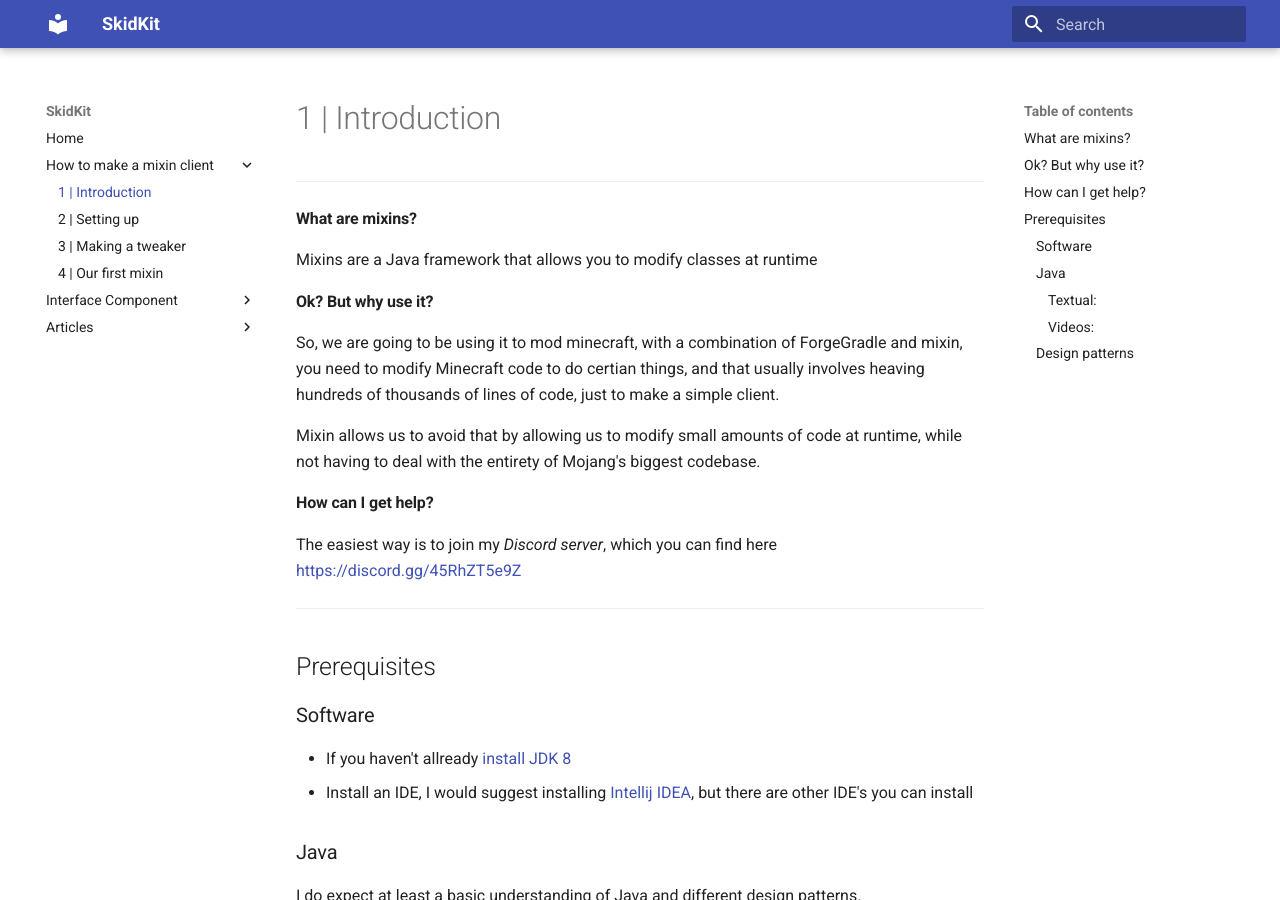
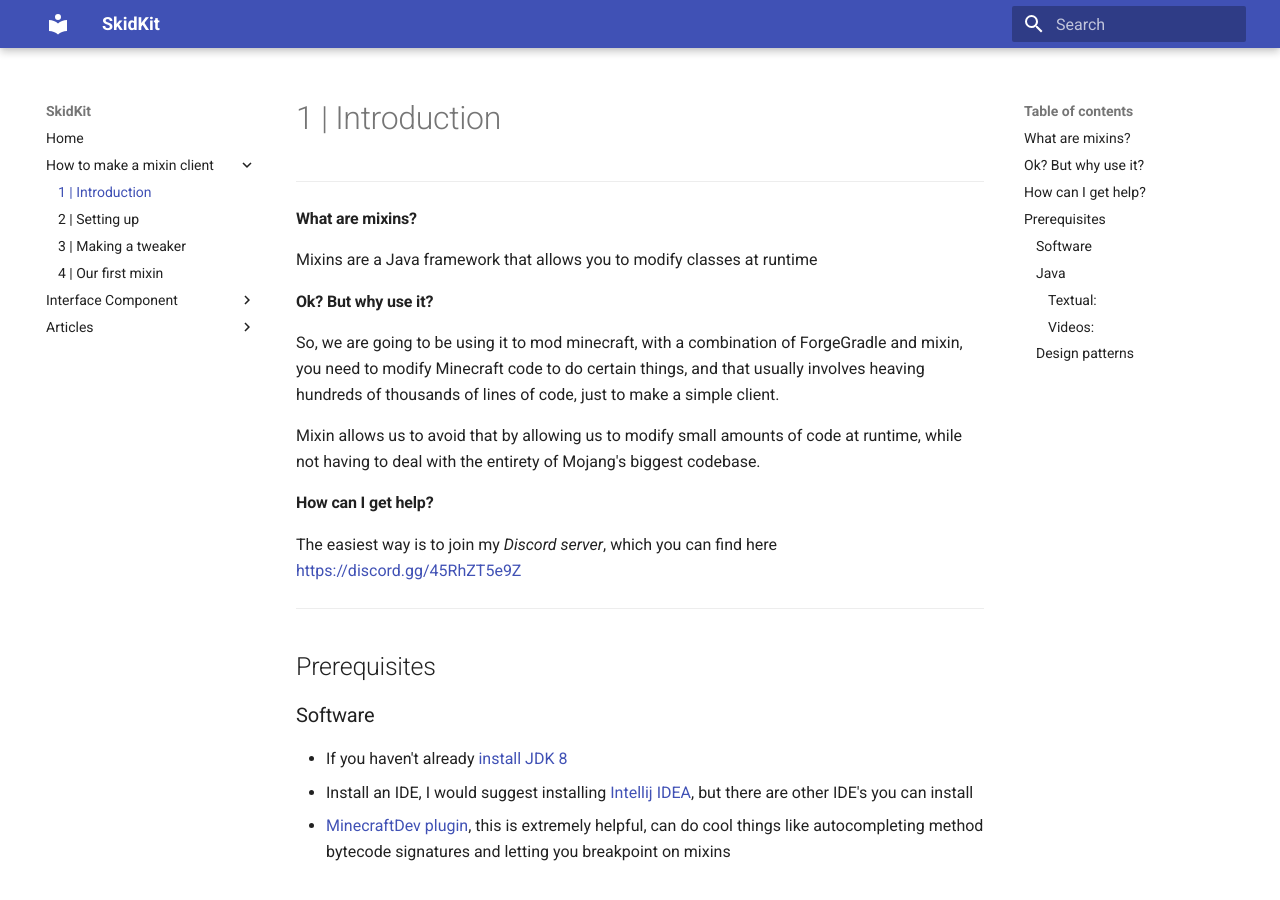
Before and after one commit to Prorok5247/Site, an MkDocs documentation site: the page built from docs/MixinClientTutorial/introduction.md, in a window 1280 px wide and 900 px high. Built offline with MkDocs 1.6.1 and Material for MkDocs 9.7.7, drawn with Linux system fonts in a browser that asks for light colours.

Commit message:
Fixed spelling fucking hell lol

```diff
--- a/docs/MixinClientTutorial/introduction.md
+++ b/docs/MixinClientTutorial/introduction.md
@@ -4,7 +4,7 @@
 Mixins are a Java framework that allows you to modify classes at runtime
 
 #### Ok? But why use it?
-So, we are going to be using it to mod minecraft, with a combination of ForgeGradle and mixin, you need to modify Minecraft code to do certian things, and that usually involves heaving hundreds of thousands of lines of code, just to make a simple client.
+So, we are going to be using it to mod minecraft, with a combination of ForgeGradle and mixin, you need to modify Minecraft code to do certain things, and that usually involves heaving hundreds of thousands of lines of code, just to make a simple client.
 
 Mixin allows us to avoid that by allowing us to modify small amounts of code at runtime, while not having to deal with the entirety of Mojang's biggest codebase.
 
@@ -17,8 +17,9 @@ The easiest way is to join my *Discord server*, which you can find here
 ## Prerequisites
 ### Software
 
-- If you haven't allready [install JDK 8](https://adoptopenjdk.net/?variant=openjdk8&jvmVariant=hotspot)
+- If you haven't already [install JDK 8](https://adoptopenjdk.net/?variant=openjdk8&jvmVariant=hotspot)
 - Install an IDE, I would suggest installing [Intellij IDEA](https://www.jetbrains.com/idea/download/), but there are other IDE's you can install
+- [MinecraftDev plugin](https://minecraftdev.org/), this is extremely helpful, can do cool things like autocompleting method bytecode signatures and letting you breakpoint on mixins
 
 ### Java
 I do expect at least a basic understanding of Java and different design patterns.
```
Also changed, not shown: docs/MixinClientTutorial/first_mixin.md (+3 -3 lines), docs/MixinClientTutorial/setting_up.md (+1 -1 lines).
